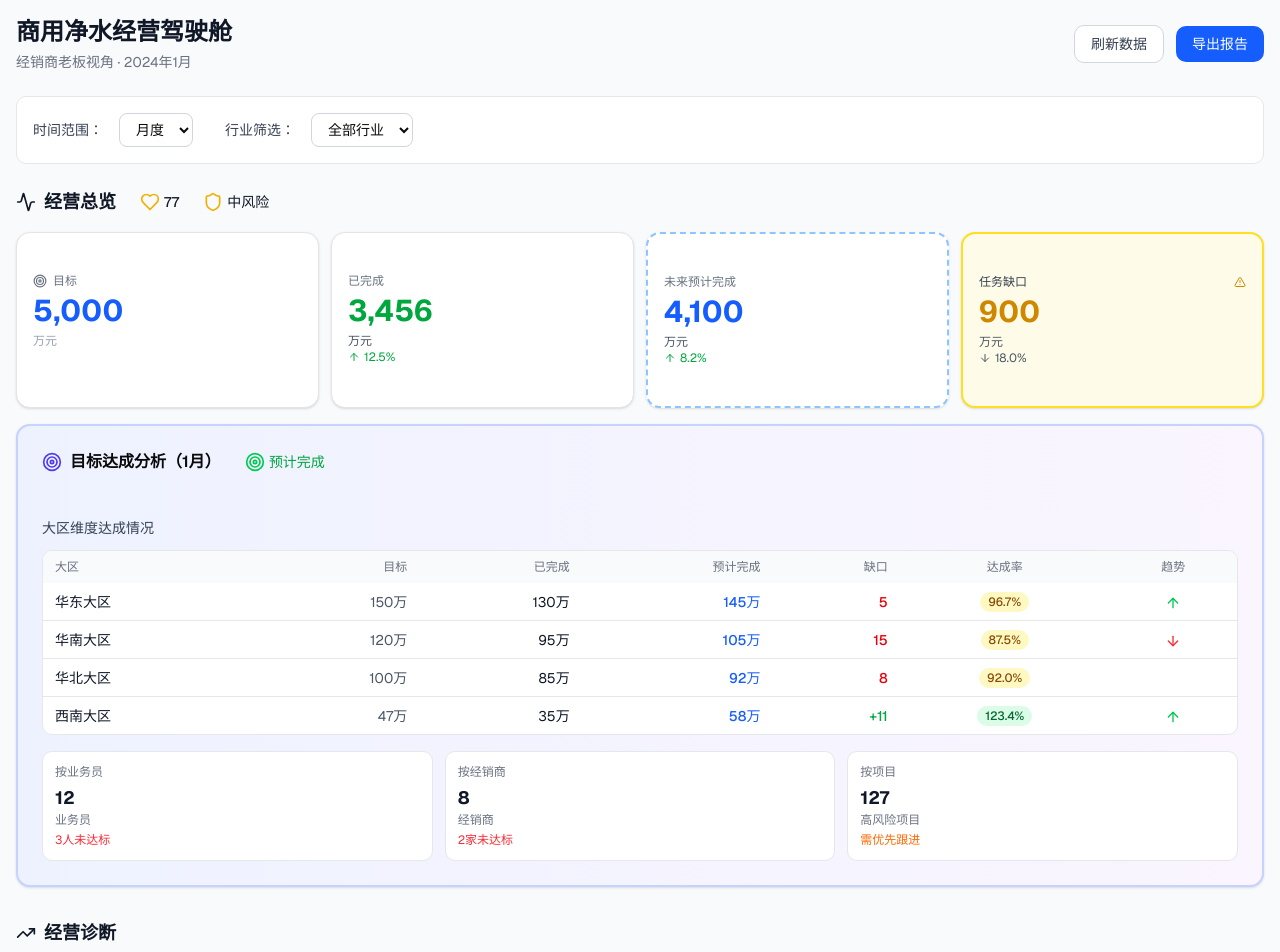
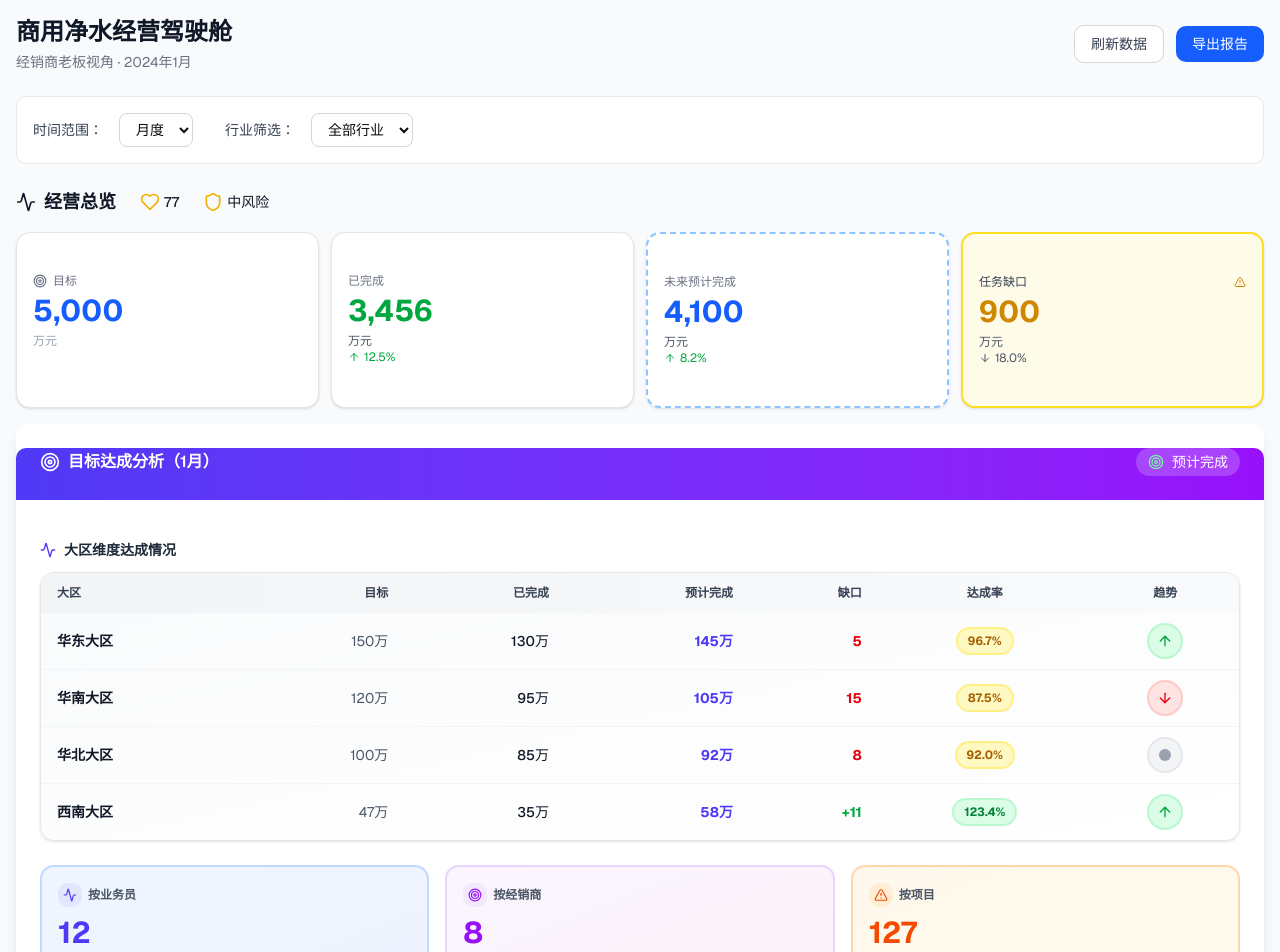
Before and after one commit to navylee1990/coze_jsc, a Next.js app: page / in a window 1280 px wide. Shown: the top 952 px of the page. Built offline with nearby package versions, Linux system fonts and the light colour scheme.

Commit message:
design: 美化目标达成分析模块的视觉样式

```diff
--- a/src/app/page.tsx
+++ b/src/app/page.tsx
@@ -221,70 +221,82 @@ export default function WaterPurifierDashboard() {
 
         {/* 目标达成分析 */}
         <div className="mt-4">
-          <Card className="border-2 border-indigo-200 bg-gradient-to-r from-indigo-50 to-purple-50">
-            <CardHeader className="pb-3">
-              <CardTitle className="text-base flex items-center gap-2">
-                <Target className="w-5 h-5 text-indigo-600" />
+          <Card className="border-0 shadow-lg bg-white">
+            <CardHeader className="pb-4 bg-gradient-to-r from-indigo-600 to-purple-600 rounded-t-lg">
+              <CardTitle className="text-base flex items-center gap-2 text-white">
+                <Target className="w-5 h-5" />
                 目标达成分析（{timeRange === 'month' ? '1月' : timeRange === 'quarter' ? 'Q1' : '2024年'}）
                 {/* 任务完成状态图标 */}
-                <div className="ml-4 flex items-center gap-1">
+                <div className="ml-auto flex items-center gap-2 bg-white/20 px-3 py-1 rounded-full backdrop-blur-sm">
                   {timeRangeData[timeRange as keyof typeof timeRangeData].canComplete ? (
                     <>
-                      <Target className="w-5 h-5 text-green-500" />
-                      <span className="text-sm font-medium text-green-600">预计完成</span>
+                      <Target className="w-4 h-4 text-green-300" />
+                      <span className="text-sm font-medium text-white">预计完成</span>
                     </>
                   ) : (
                     <>
-                      <AlertTriangle className="w-5 h-5 text-red-500" />
-                      <span className="text-sm font-medium text-red-600">预计未完成</span>
+                      <AlertTriangle className="w-4 h-4 text-orange-300" />
+                      <span className="text-sm font-medium text-white">预计未完成</span>
                     </>
                   )}
                 </div>
               </CardTitle>
             </CardHeader>
-            <CardContent>
+            <CardContent className="pt-4">
               {/* 大区维度达成情况 */}
-              <div className="mb-4">
-                <div className="text-sm font-medium text-gray-700 mb-3">大区维度达成情况</div>
-                <div className="bg-white rounded-lg border border-gray-200 overflow-hidden">
+              <div className="mb-6">
+                <div className="text-sm font-semibold text-gray-800 mb-3 flex items-center gap-2">
+                  <Activity className="w-4 h-4 text-indigo-600" />
+                  大区维度达成情况
+                </div>
+                <div className="bg-gradient-to-br from-gray-50 to-white rounded-xl border border-gray-200 overflow-hidden shadow-sm">
                   <table className="w-full">
-                    <thead className="bg-gray-50">
+                    <thead className="bg-gradient-to-r from-gray-100 to-gray-50">
                       <tr>
-                        <th className="px-3 py-2 text-left text-xs font-medium text-gray-500">大区</th>
-                        <th className="px-3 py-2 text-right text-xs font-medium text-gray-500">目标</th>
-                        <th className="px-3 py-2 text-right text-xs font-medium text-gray-500">已完成</th>
-                        <th className="px-3 py-2 text-right text-xs font-medium text-gray-500">预计完成</th>
-                        <th className="px-3 py-2 text-right text-xs font-medium text-gray-500">缺口</th>
-                        <th className="px-3 py-2 text-center text-xs font-medium text-gray-500">达成率</th>
-                        <th className="px-3 py-2 text-center text-xs font-medium text-gray-500">趋势</th>
+                        <th className="px-4 py-3 text-left text-xs font-semibold text-gray-700">大区</th>
+                        <th className="px-4 py-3 text-right text-xs font-semibold text-gray-700">目标</th>
+                        <th className="px-4 py-3 text-right text-xs font-semibold text-gray-700">已完成</th>
+                        <th className="px-4 py-3 text-right text-xs font-semibold text-gray-700">预计完成</th>
+                        <th className="px-4 py-3 text-right text-xs font-semibold text-gray-700">缺口</th>
+                        <th className="px-4 py-3 text-center text-xs font-semibold text-gray-700">达成率</th>
+                        <th className="px-4 py-3 text-center text-xs font-semibold text-gray-700">趋势</th>
                       </tr>
                     </thead>
-                    <tbody className="divide-y divide-gray-200">
+                    <tbody>
                       {regionData[timeRange as keyof typeof regionData].map((region, index) => (
-                        <tr key={index} className="hover:bg-gray-50">
-                          <td className="px-3 py-2 text-sm font-medium text-gray-900">{region.name}</td>
-                          <td className="px-3 py-2 text-sm text-right text-gray-600">{region.target.toLocaleString()}万</td>
-                          <td className="px-3 py-2 text-sm text-right text-gray-900">{region.completed.toLocaleString()}万</td>
-                          <td className="px-3 py-2 text-sm text-right text-blue-600 font-medium">{region.predicted.toLocaleString()}万</td>
-                          <td className={`px-3 py-2 text-sm text-right font-medium ${region.gap > 0 ? 'text-red-600' : region.gap === 0 ? 'text-gray-600' : 'text-green-600'}`}>
+                        <tr
+                          key={index}
+                          className="hover:bg-indigo-50/50 transition-colors border-b border-gray-100 last:border-0"
+                        >
+                          <td className="px-4 py-3 text-sm font-semibold text-gray-900">{region.name}</td>
+                          <td className="px-4 py-3 text-sm text-right text-gray-600">{region.target.toLocaleString()}万</td>
+                          <td className="px-4 py-3 text-sm text-right text-gray-900 font-medium">{region.completed.toLocaleString()}万</td>
+                          <td className="px-4 py-3 text-sm text-right text-indigo-600 font-bold">{region.predicted.toLocaleString()}万</td>
+                          <td className={`px-4 py-3 text-sm text-right font-bold ${region.gap > 0 ? 'text-red-600' : region.gap === 0 ? 'text-gray-600' : 'text-green-600'}`}>
                             {region.gap > 0 ? `${region.gap}` : region.gap === 0 ? '0' : `+${Math.abs(region.gap)}`}
                           </td>
-                          <td className="px-3 py-2 text-sm text-center">
-                            <span className={`inline-flex items-center px-2 py-0.5 rounded-full text-xs font-medium ${
-                              region.rate >= 100 ? 'bg-green-100 text-green-800' :
-                              region.rate >= 80 ? 'bg-yellow-100 text-yellow-800' :
-                              'bg-red-100 text-red-800'
+                          <td className="px-4 py-3 text-sm text-center">
+                            <span className={`inline-flex items-center px-2.5 py-1 rounded-full text-xs font-bold shadow-sm ${
+                              region.rate >= 100 ? 'bg-green-100 text-green-700 ring-2 ring-green-200' :
+                              region.rate >= 80 ? 'bg-yellow-100 text-yellow-700 ring-2 ring-yellow-200' :
+                              'bg-red-100 text-red-700 ring-2 ring-red-200'
                             }`}>
                               {region.rate.toFixed(1)}%
                             </span>
                           </td>
-                          <td className="px-3 py-2 text-sm text-center">
+                          <td className="px-4 py-3 text-sm text-center">
                             {region.trend === 'up' ? (
-                              <ArrowUp className="w-4 h-4 text-green-500 inline" />
+                              <div className="inline-flex items-center justify-center w-8 h-8 rounded-full bg-green-100 ring-2 ring-green-200">
+                                <ArrowUp className="w-4 h-4 text-green-600" />
+                              </div>
                             ) : region.trend === 'down' ? (
-                              <ArrowDown className="w-4 h-4 text-red-500 inline" />
+                              <div className="inline-flex items-center justify-center w-8 h-8 rounded-full bg-red-100 ring-2 ring-red-200">
+                                <ArrowDown className="w-4 h-4 text-red-600" />
+                              </div>
                             ) : (
-                              <div className="w-4 h-4 bg-gray-300 rounded-full inline" />
+                              <div className="inline-flex items-center justify-center w-8 h-8 rounded-full bg-gray-100 ring-2 ring-gray-200">
+                                <div className="w-3 h-3 bg-gray-400 rounded-full" />
+                              </div>
                             )}
                           </td>
                         </tr>
@@ -296,23 +308,29 @@ export default function WaterPurifierDashboard() {
 
               {/* 风险识别 */}
               {!timeRangeData[timeRange as keyof typeof timeRangeData].canComplete && (
-                <div className="mb-4 p-3 bg-yellow-50 rounded-lg border border-yellow-200">
-                  <div className="flex items-center gap-2 mb-2">
-                    <AlertTriangle className="w-4 h-4 text-yellow-500" />
-                    <span className="text-sm font-medium text-yellow-700">风险因素</span>
+                <div className="mb-6 p-4 bg-gradient-to-r from-orange-50 to-yellow-50 rounded-xl border-2 border-orange-200 shadow-sm">
+                  <div className="flex items-center gap-2 mb-3">
+                    <div className="p-1.5 bg-orange-100 rounded-lg">
+                      <AlertTriangle className="w-5 h-5 text-orange-600" />
+                    </div>
+                    <span className="text-sm font-bold text-orange-800">风险因素</span>
                   </div>
-                  <div className="space-y-1.5 text-xs text-gray-700">
-                    <div className="flex items-start gap-2">
-                      <div className="flex-shrink-0 w-1.5 h-1.5 bg-yellow-500 rounded-full mt-1.5"></div>
+                  <div className="space-y-2.5 text-sm text-gray-700">
+                    <div className="flex items-start gap-3 p-3 bg-white rounded-lg border border-orange-200 shadow-sm">
+                      <div className="flex-shrink-0 w-6 h-6 bg-yellow-400 rounded-full flex items-center justify-center mt-0.5">
+                        <span className="text-xs font-bold text-white">1</span>
+                      </div>
                       <div>
-                        <span className="text-yellow-600 font-medium">转化率偏低：</span>
+                        <span className="font-bold text-yellow-700">转化率偏低：</span>
                         在跟进项目5,600万，预计仅完成644万（转化率11.5%）
                       </div>
                     </div>
-                    <div className="flex items-start gap-2">
-                      <div className="flex-shrink-0 w-1.5 h-1.5 bg-orange-500 rounded-full mt-1.5"></div>
+                    <div className="flex items-start gap-3 p-3 bg-white rounded-lg border border-orange-200 shadow-sm">
+                      <div className="flex-shrink-0 w-6 h-6 bg-orange-400 rounded-full flex items-center justify-center mt-0.5">
+                        <span className="text-xs font-bold text-white">2</span>
+                      </div>
                       <div>
-                        <span className="text-orange-600 font-medium">高风险项目多：</span>
+                        <span className="font-bold text-orange-700">高风险项目多：</span>
                         127个项目存在风险，需优先跟进
                       </div>
                     </div>
@@ -321,24 +339,57 @@ export default function WaterPurifierDashboard() {
               )}
 
               {/* 下钻分析 */}
-              <div className="grid grid-cols-3 gap-3">
-                <button className="p-3 bg-white rounded-lg border border-gray-200 hover:border-blue-300 hover:shadow-sm transition-all text-left">
-                  <div className="text-xs text-gray-500 mb-1">按业务员</div>
-                  <div className="text-lg font-bold text-gray-900">12</div>
-                  <div className="text-xs text-gray-500">业务员</div>
-                  <div className="text-xs text-red-500 mt-1">3人未达标</div>
+              <div className="grid grid-cols-3 gap-4">
+                <button className="group p-4 bg-gradient-to-br from-blue-50 to-indigo-50 rounded-xl border-2 border-blue-200 hover:border-indigo-400 hover:shadow-lg transition-all text-left relative overflow-hidden">
+                  <div className="absolute inset-0 bg-gradient-to-br from-indigo-500/10 to-blue-500/10 opacity-0 group-hover:opacity-100 transition-opacity" />
+                  <div className="relative">
+                    <div className="flex items-center gap-1.5 text-xs text-gray-600 mb-2">
+                      <div className="w-6 h-6 bg-indigo-100 rounded-lg flex items-center justify-center">
+                        <Activity className="w-3.5 h-3.5 text-indigo-600" />
+                      </div>
+                      <span className="font-semibold">按业务员</span>
+                    </div>
+                    <div className="text-3xl font-bold text-indigo-600 mb-1">12</div>
+                    <div className="text-xs text-gray-500 mb-2">业务员</div>
+                    <div className="inline-flex items-center gap-1 text-xs bg-red-100 text-red-700 px-2 py-0.5 rounded-full font-medium">
+                      <AlertTriangle className="w-3 h-3" />
+                      3人未达标
+                    </div>
+                  </div>
                 </button>
-                <button className="p-3 bg-white rounded-lg border border-gray-200 hover:border-blue-300 hover:shadow-sm transition-all text-left">
-                  <div className="text-xs text-gray-500 mb-1">按经销商</div>
-                  <div className="text-lg font-bold text-gray-900">8</div>
-                  <div className="text-xs text-gray-500">经销商</div>
-                  <div className="text-xs text-red-500 mt-1">2家未达标</div>
+                <button className="group p-4 bg-gradient-to-br from-purple-50 to-pink-50 rounded-xl border-2 border-purple-200 hover:border-purple-400 hover:shadow-lg transition-all text-left relative overflow-hidden">
+                  <div className="absolute inset-0 bg-gradient-to-br from-purple-500/10 to-pink-500/10 opacity-0 group-hover:opacity-100 transition-opacity" />
+                  <div className="relative">
+                    <div className="flex items-center gap-1.5 text-xs text-gray-600 mb-2">
+                      <div className="w-6 h-6 bg-purple-100 rounded-lg flex items-center justify-center">
+                        <Target className="w-3.5 h-3.5 text-purple-600" />
+                      </div>
+                      <span className="font-semibold">按经销商</span>
+                    </div>
+                    <div className="text-3xl font-bold text-purple-600 mb-1">8</div>
+                    <div className="text-xs text-gray-500 mb-2">经销商</div>
+                    <div className="inline-flex items-center gap-1 text-xs bg-red-100 text-red-700 px-2 py-0.5 rounded-full font-medium">
+                      <AlertTriangle className="w-3 h-3" />
+                      2家未达标
+                    </div>
+                  </div>
                 </button>
-                <button className="p-3 bg-white rounded-lg border border-gray-200 hover:border-blue-300 hover:shadow-sm transition-all text-left">
-                  <div className="text-xs text-gray-500 mb-1">按项目</div>
-                  <div className="text-lg font-bold text-gray-900">127</div>
-                  <div className="text-xs text-gray-500">高风险项目</div>
-                  <div className="text-xs text-orange-500 mt-1">需优先跟进</div>
+                <button className="group p-4 bg-gradient-to-br from-orange-50 to-amber-50 rounded-xl border-2 border-orange-200 hover:border-orange-400 hover:shadow-lg transition-all text-left relative overflow-hidden">
+                  <div className="absolute inset-0 bg-gradient-to-br from-orange-500/10 to-amber-500/10 opacity-0 group-hover:opacity-100 transition-opacity" />
+                  <div className="relative">
+                    <div className="flex items-center gap-1.5 text-xs text-gray-600 mb-2">
+                      <div className="w-6 h-6 bg-orange-100 rounded-lg flex items-center justify-center">
+                        <AlertTriangle className="w-3.5 h-3.5 text-orange-600" />
+                      </div>
+                      <span className="font-semibold">按项目</span>
+                    </div>
+                    <div className="text-3xl font-bold text-orange-600 mb-1">127</div>
+                    <div className="text-xs text-gray-500 mb-2">高风险项目</div>
+                    <div className="inline-flex items-center gap-1 text-xs bg-orange-100 text-orange-700 px-2 py-0.5 rounded-full font-medium">
+                      <Activity className="w-3 h-3" />
+                      需优先跟进
+                    </div>
+                  </div>
                 </button>
               </div>
             </CardContent>
```
